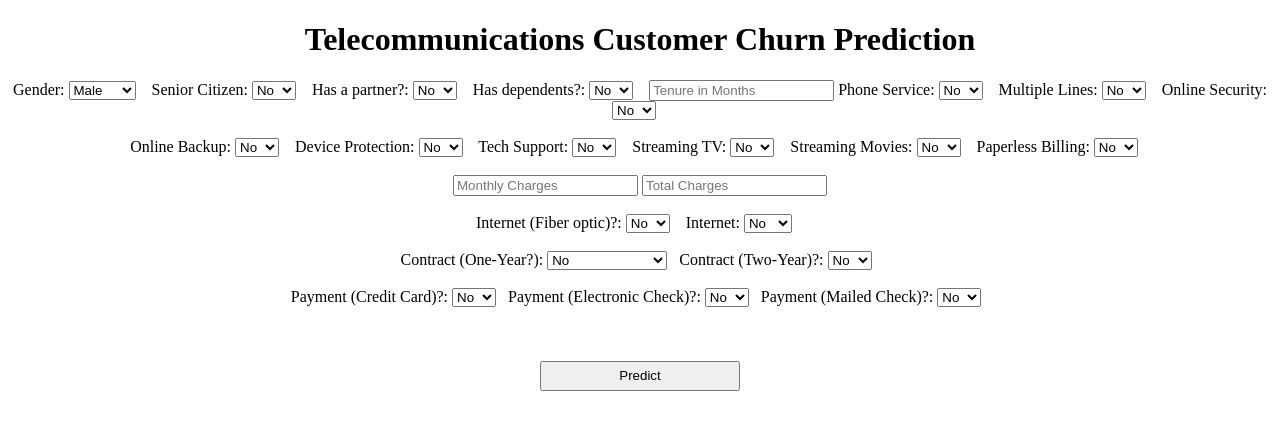
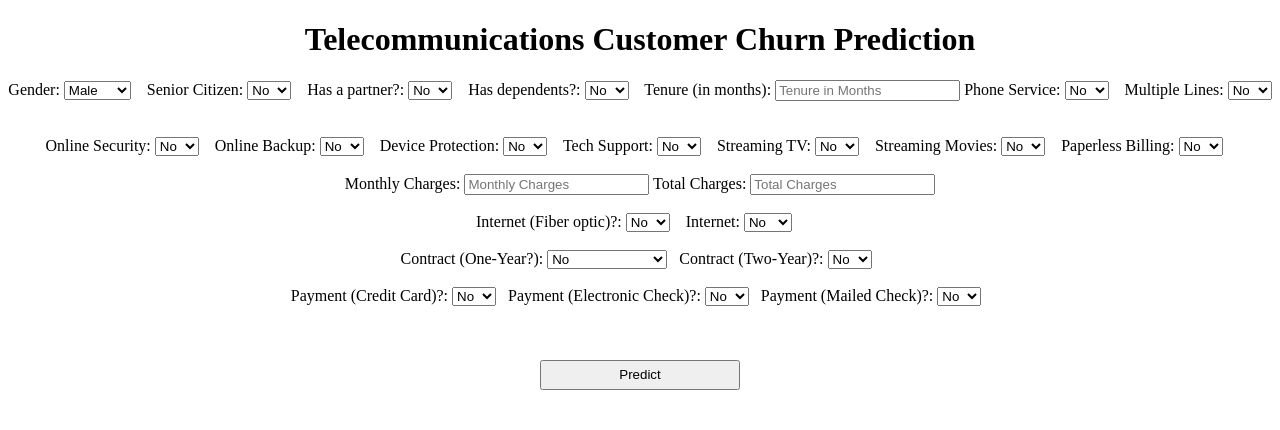
Before and after one commit to brandonkongwe/Churn-Prediction, a Flask app: page / in a window 1280 px wide. Shown: the top 430 px of the page. Run offline with Flask 3, Linux system fonts and the light colour scheme; parts of the project's set-up code (start-up, migrations or seed data) failed here and were passed over.

Commit message:
modified:   Customer Churn Prediction using Deep Neural Network.ipynb 	modified:   templates/index.html

```diff
--- a/templates/index.html
+++ b/templates/index.html
@@ -41,6 +41,7 @@
                     <option value=1>Yes</option>
                 </select> &nbsp;&nbsp;
 
+                <label for="tenure">Tenure (in months):</label>
                 <input type="number" min="0" name="tenure" placeholder="Tenure in Months" required="required" />
 
                 <label for="PhoneService">Phone Service:</label>
@@ -54,15 +55,15 @@
                     <option value=0>No</option>
                     <option value=1>Yes</option>
                 </select> &nbsp;&nbsp;
-
+            </center>
+            <br>
+            <center>
                 <label for="OnlineSecurity">Online Security:</label>
                 <select id="OnlineSecurity" name="OnlineSecurity">
                     <option value=0>No</option>
                     <option value=1>Yes</option>
                 </select> &nbsp;&nbsp;
-            </center>
-            <br>
-            <center>
+
                 <label for="OnlineBackup">Online Backup:</label>
                 <select id="OnlineBackup" name="OnlineBackup">
                     <option value=0>No</option>
@@ -101,7 +102,9 @@
             </center>
             <br>
             <center>
+                <label for="MonthlyCharges">Monthly Charges:</label>
                 <input type="number" min="0" name="MonthlyCharges" placeholder="Monthly Charges" required="required" />
+                <label for="TotalCharges">Total Charges:</label>
                 <input type="number" min="0" name="TotalCharges" placeholder="Total Charges" required="required" />
             </center>
             <br>
```
Also changed, not shown: 1 other file.
